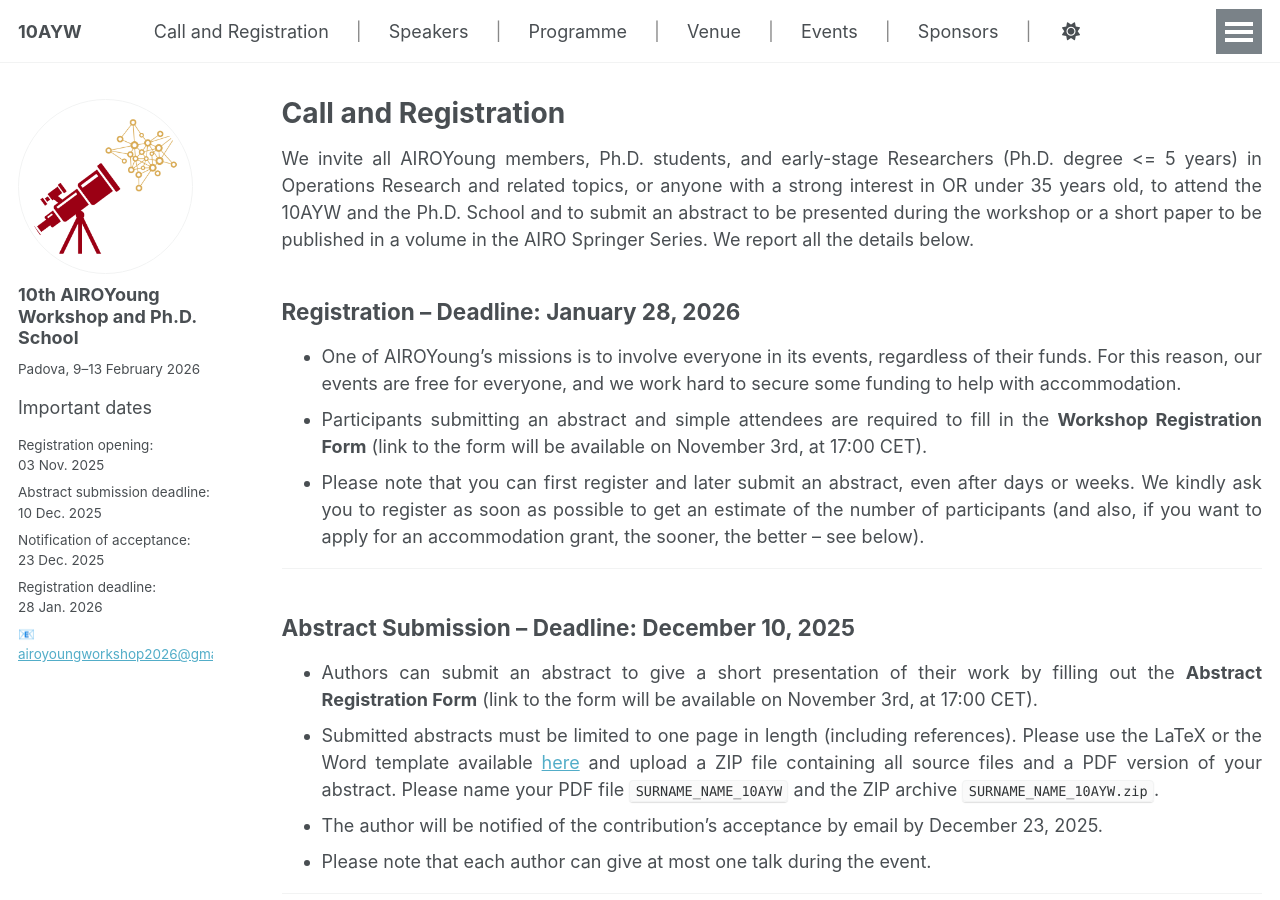
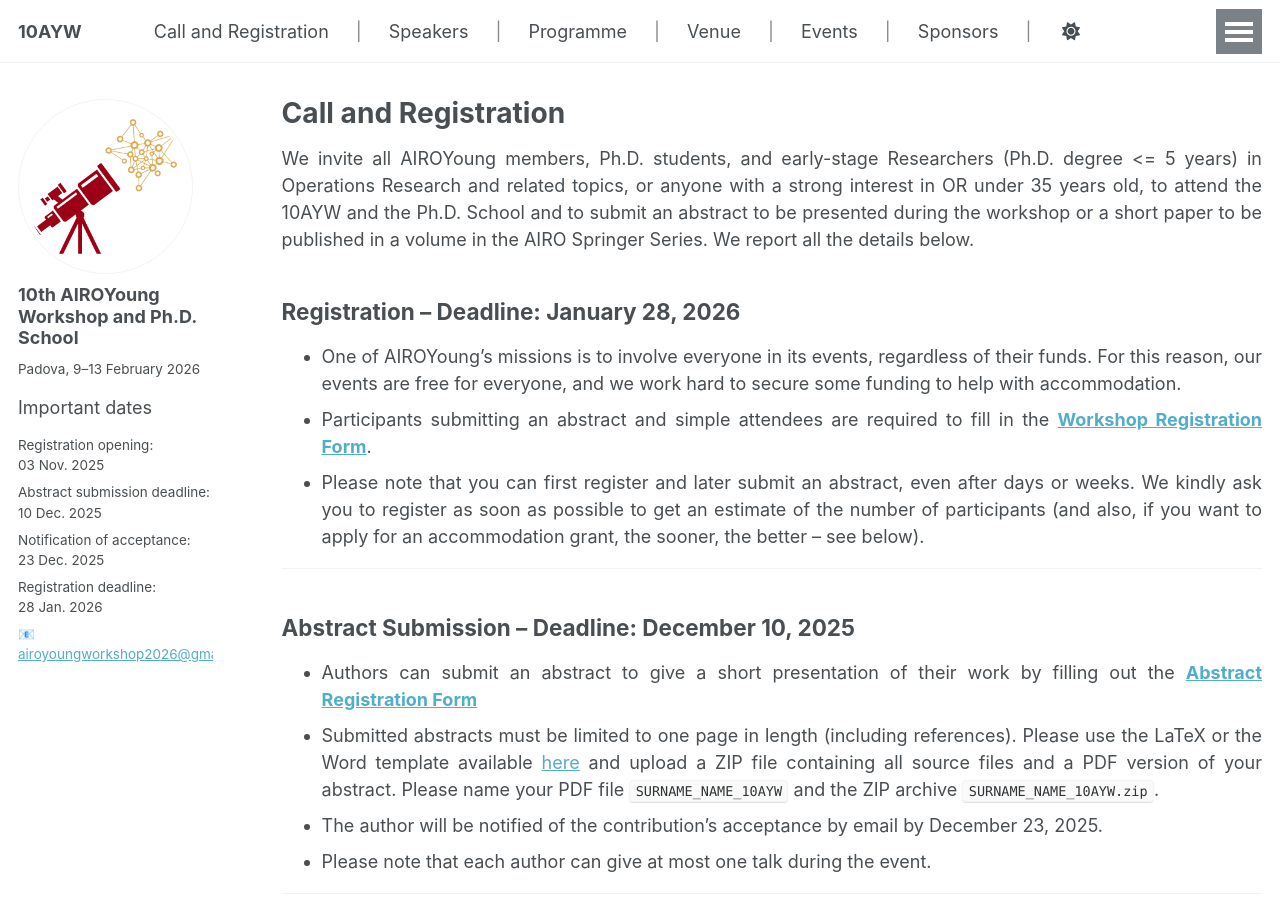
Before and after one commit to ayw2026/ayw2026.github.io, a Jekyll site: the page built from _pages/info.md, in a window 1280 px wide and 900 px high. Built offline with Jekyll 4.4.1, drawn with Linux system fonts in a browser that asks for light colours; a script that is not in the unit is left out.

Commit message:
added form links

```diff
--- a/_pages/info.md
+++ b/_pages/info.md
@@ -11,14 +11,14 @@
 ## Registration – Deadline: January 28, 2026
 
 - One of AIROYoung's missions is to involve everyone in its events, regardless of their funds. For this reason, our events are free for everyone, and we work hard to secure some funding to help with accommodation.
-- Participants submitting an abstract and simple attendees are required to fill in the **Workshop Registration Form** (link to the form will be available on November 3rd, at 17:00 CET).
+- Participants submitting an abstract and simple attendees are required to fill in the [**Workshop Registration Form**](https://forms.gle/rRFvgQN46v9fgn518).
 - Please note that you can first register and later submit an abstract, even after days or weeks. We kindly ask you to register as soon as possible to get an estimate of the number of participants (and also, if you want to apply for an accommodation grant, the sooner, the better – see below).
 
 ---
 
 ## Abstract Submission – Deadline: December 10, 2025
 
-- Authors can submit an abstract to give a short presentation of their work by filling out the **Abstract Registration Form** (link to the form will be available on November 3rd, at 17:00 CET).
+- Authors can submit an abstract to give a short presentation of their work by filling out the [**Abstract Registration Form**](https://forms.gle/sSPwRDJdFAoxtamM7)
 - Submitted abstracts must be limited to one page in length (including references). Please use  the LaTeX or the Word template available [here](https://drive.google.com/file/d/1CvrwMNoGrqzNArSUvv-OT2wt7OgIZw5a/view?usp=share_link) and upload a ZIP file containing all source files and a PDF version of your abstract. Please name your PDF file `SURNAME_NAME_10AYW` and the ZIP archive `SURNAME_NAME_10AYW.zip`.
 - The author will be notified of the contribution's acceptance by email by December 23, 2025.
 - Please note that each author can give at most one talk during the event.
```
